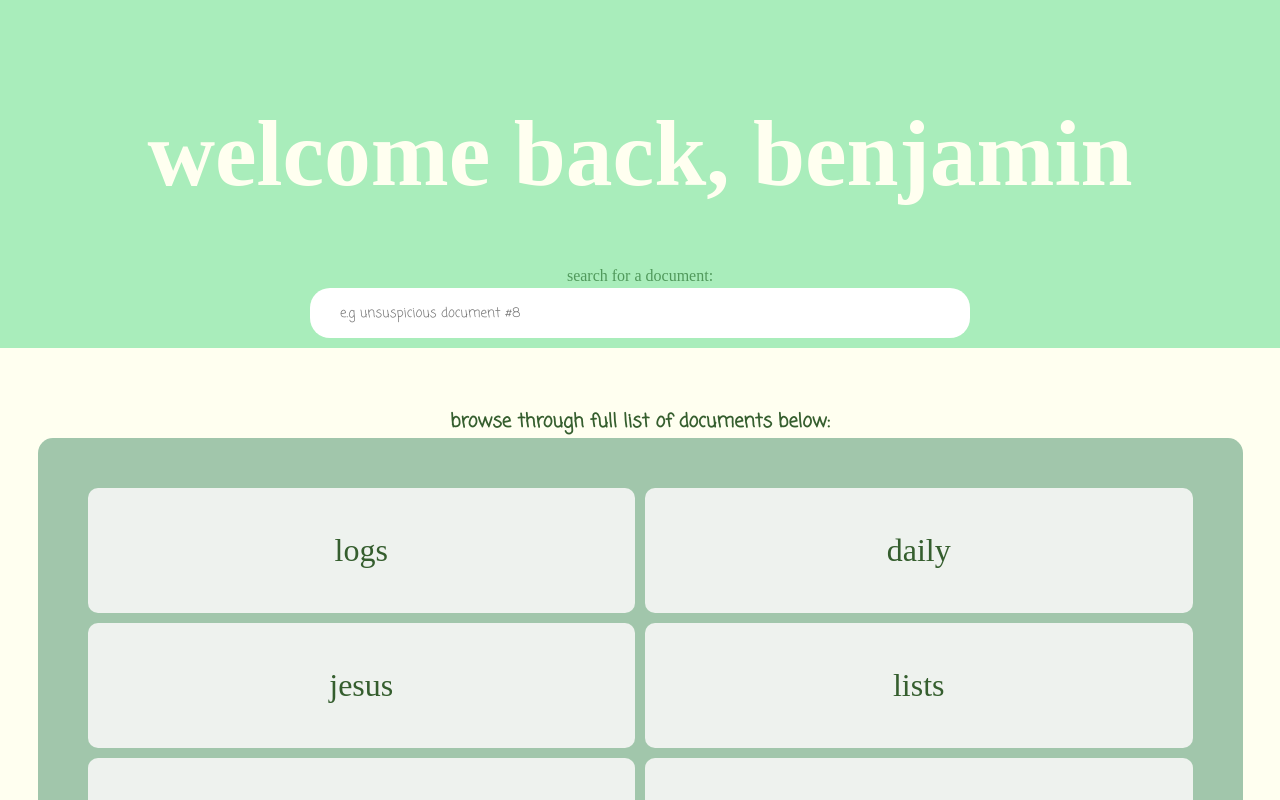
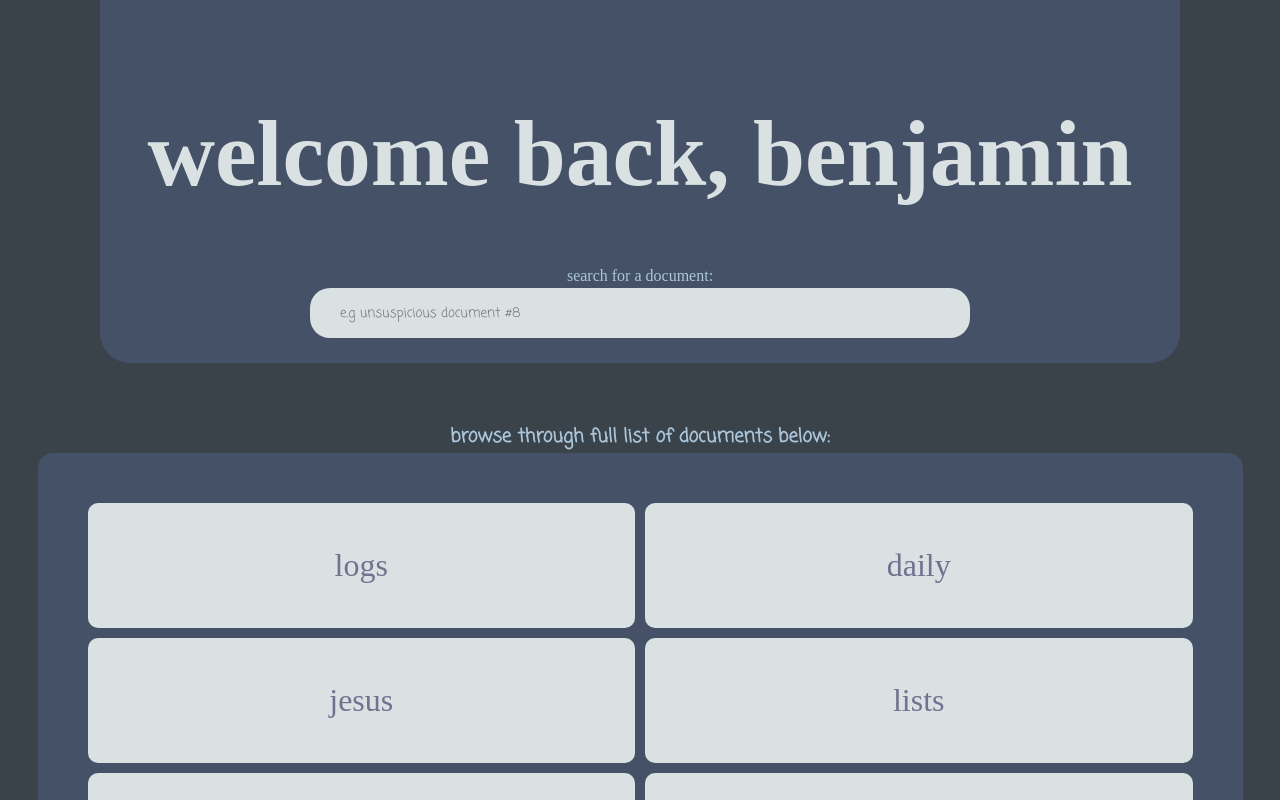
Before and after one commit to benjiangmin/life-in-documents, a React (Vite) app: page /planners/dayAtAGlance in a window 1280 px wide. Shown: the top 800 px of the page. Built offline with nearby package versions, Linux system fonts and the light colour scheme; a web font is replaced by a local one.

Commit message:
color theme change

```diff
--- a/main/index.css
+++ b/main/index.css
@@ -5,7 +5,7 @@
 body {
     margin: 0;
     padding: 0;
-    background-color:#FFFFF0;
+    background-color:#3a424a;
     display: flex;
     flex-direction: column;
     font-family: "Winky Rough";
@@ -13,8 +13,9 @@ body {
 
 .header-section {
     height: auto;
-    background-color: #a9edbb;
-    margin-bottom: 20px;
+    background-color: #445166;
+    margin: 0px 100px 20px 100px;
+    border-radius: 0px 0px 30px 30px;
 }
 
 .welcome-text {
@@ -23,7 +24,7 @@ body {
     font-size: 5rem;
 }
 .welcome-text > h1 {
-    color: #FFFFF0;
+    color: #d9e1e3;
     font-family: "Winky Rough";
     margin-bottom: 60px;
     margin-top: 100px;
@@ -39,17 +40,18 @@ body {
 .searchbar > label {
     padding: 0 20px;
     font-family: "Winky Rough";
-    color: #50995b;
+    color: #abc6da;
     margin-bottom: 3px;
 }
 .searchbar > input {
     height: 50px;
     width: 600px;
-    padding: 0 30px;
+    padding: 0px 30px;
     border-radius: 20px;
     border-width: 0;
-    margin-bottom: 10px;
+    margin-bottom: 25px;
     font-family: "Coming Soon";
+    background-color: #d9e1e3;
 }
 .display-section {
     background-color: white;
@@ -71,11 +73,11 @@ body {
 .main-display-section > h3 {
     margin-bottom: 2px;
     font-family: "Coming Soon";
-    color: #355e2e;
+    color: #abc6da;
     margin-top: 40px;
 }
 .button-containers {
-    background-color: #a1c6ab;
+    background-color: #445166;
     border-radius: 15px 15px 0 0;
     height: 100vh;
     width: calc(100% - 175px);
@@ -85,7 +87,7 @@ body {
     gap: 10px ;
 }
 .button-containers > :link {
-    background-color: #eef2ee;
+    background-color: #d9e1e3;
     border-radius: 10px;
     border-width: 0px;
     font-size: 2rem;
@@ -95,18 +97,18 @@ body {
     align-items: center;
 }
 .button-containers > a {
-    color: #355e2e;
+    color: #737190;
     text-decoration: none;
 }
 .button-containers > :link:hover {
-  background-color: #4ba87f;
+  background-color: #7699bb;
 }
 .button-containers > :link:active {
-  background-color: #368f66;
+  background-color: #536b83;
 }
 
 .maintext-side {
-    background-color: #a9edbb;
+    background-color: #445166;
     width: 50%;
     height: 100vh;
     display: flex;
@@ -115,7 +117,7 @@ body {
 
 }
 .maintext-side > h1 {
-    color: #FFFFF0;
+    color: #d9e1e3;
     font-family: "Winky Rough";
     font-size: 4rem;
     margin-bottom: 1px;
@@ -142,7 +144,7 @@ body {
 }
 .sidebar {
     align-items: center;
-    background-color: #a0e0b1;
+    background-color: #3b4a62;
     display: flex;
     flex-direction: column;
     max-width: 60px;
@@ -156,7 +158,7 @@ body {
 }
 
 .display-side {
-  background-color: #a1c6ab;
+  background-color: #445166;
   width: 100%;
   margin: 50px 0px 50px 50px;
   border-radius: 50px 0 0 50px;
@@ -186,7 +188,7 @@ body {
 }
 
 .document-buttons > :link {
-    background-color: #eef2ee;
+    background-color: #d9e1e3;
     border-radius: 10px 0px 0px 10px;
     border-width: 0px;
     font-size: 2rem;
@@ -195,13 +197,13 @@ body {
     padding-left: 20px;
 }
 .document-buttons > :link:hover {
-    background-color: #4ba87f;
+    background-color: #7699bb;
 }
 .document-buttons > link:active {
     background-color: #368f66;
 }
 .document-buttons > a {
-    color: #355e2e;
+    color: #737190;
     text-decoration: none;
 }
 
```
